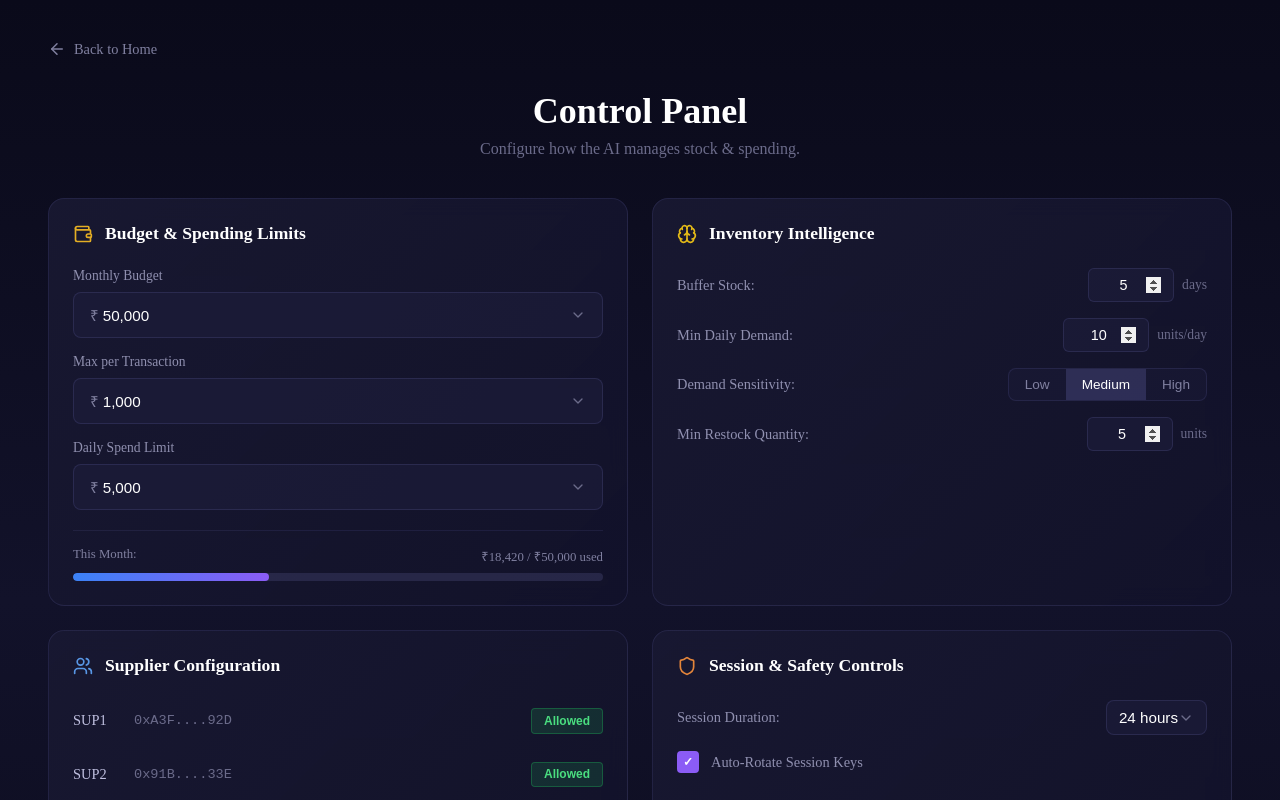
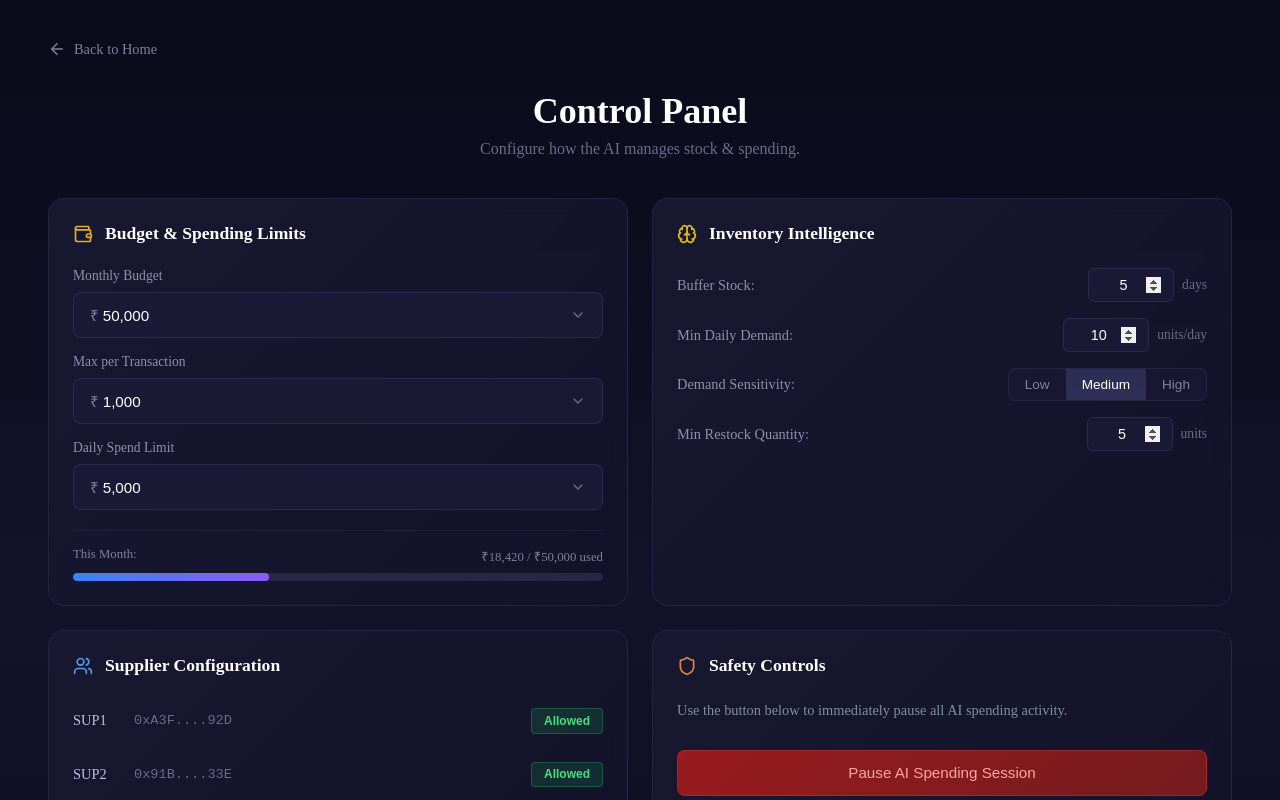
Before and after one commit to Hacknova49/Stock_Easy, a React (Vite) app in the folder frontend/STOCK_EASY/: page /control-panel in a window 1280 px wide. Shown: the top 800 px of the page. Built offline with nearby package versions, Linux system fonts and the light colour scheme.

Commit message:
session settings removed from Control Panel

```diff
--- a/frontend/STOCK_EASY/src/pages/control-panel/ControlPanel.jsx
+++ b/frontend/STOCK_EASY/src/pages/control-panel/ControlPanel.jsx
@@ -301,50 +301,16 @@ function ControlPanel() {
                     </div>
                 </div>
 
-                {/* Session & Safety Controls */}
+                {/* Safety Controls */}
                 <div className="cp-card">
                     <h2 className="cp-card-title">
                         <Shield size={20} className="card-icon orange" />
-                        Session & Safety Controls
+                        Safety Controls
                     </h2>
 
-                    <div className="cp-form-row">
-                        <label>Session Duration:</label>
-                        <div className="cp-dropdown-wrapper small">
-                            <button
-                                className="cp-dropdown-trigger"
-                                onClick={() => handleDropdownToggle('sessionDuration')}
-                            >
-                                <span className="value">{config.sessionDuration}</span>
-                                <ChevronDown size={16} className={`chevron ${openDropdown === 'sessionDuration' ? 'open' : ''}`} />
-                            </button>
-                            {openDropdown === 'sessionDuration' && (
-                                <div className="cp-dropdown-menu">
-                                    {sessionOptions.map(opt => (
-                                        <div
-                                            key={opt}
-                                            className="cp-dropdown-item"
-                                            onClick={() => handleSelectOption('sessionDuration', opt)}
-                                        >
-                                            {opt}
-                                        </div>
-                                    ))}
-                                </div>
-                            )}
-                        </div>
-                    </div>
-
-                    <div className="cp-form-row checkbox-row">
-                        <label className="cp-checkbox">
-                            <input
-                                type="checkbox"
-                                checked={config.autoRotateKeys}
-                                onChange={() => handleToggle('autoRotateKeys')}
-                            />
-                            <span className="checkmark"></span>
-                            Auto-Rotate Session Keys
-                        </label>
-                    </div>
+                    <p className="cp-card-description">
+                        Use the button below to immediately pause all AI spending activity.
+                    </p>
 
                     <button className="cp-danger-btn">
                         Pause AI Spending Session
--- a/frontend/STOCK_EASY/src/pages/control-panel/controlPanel.css
+++ b/frontend/STOCK_EASY/src/pages/control-panel/controlPanel.css
@@ -73,6 +73,13 @@
     font-weight: 600;
     color: #ffffff;
     margin: 0 0 1.5rem 0;
+}
+
+.cp-card-description {
+    font-size: 0.9rem;
+    color: #8090a0;
+    margin: 0 0 1.25rem 0;
+    line-height: 1.5;
 }
 
 .card-icon {
```
